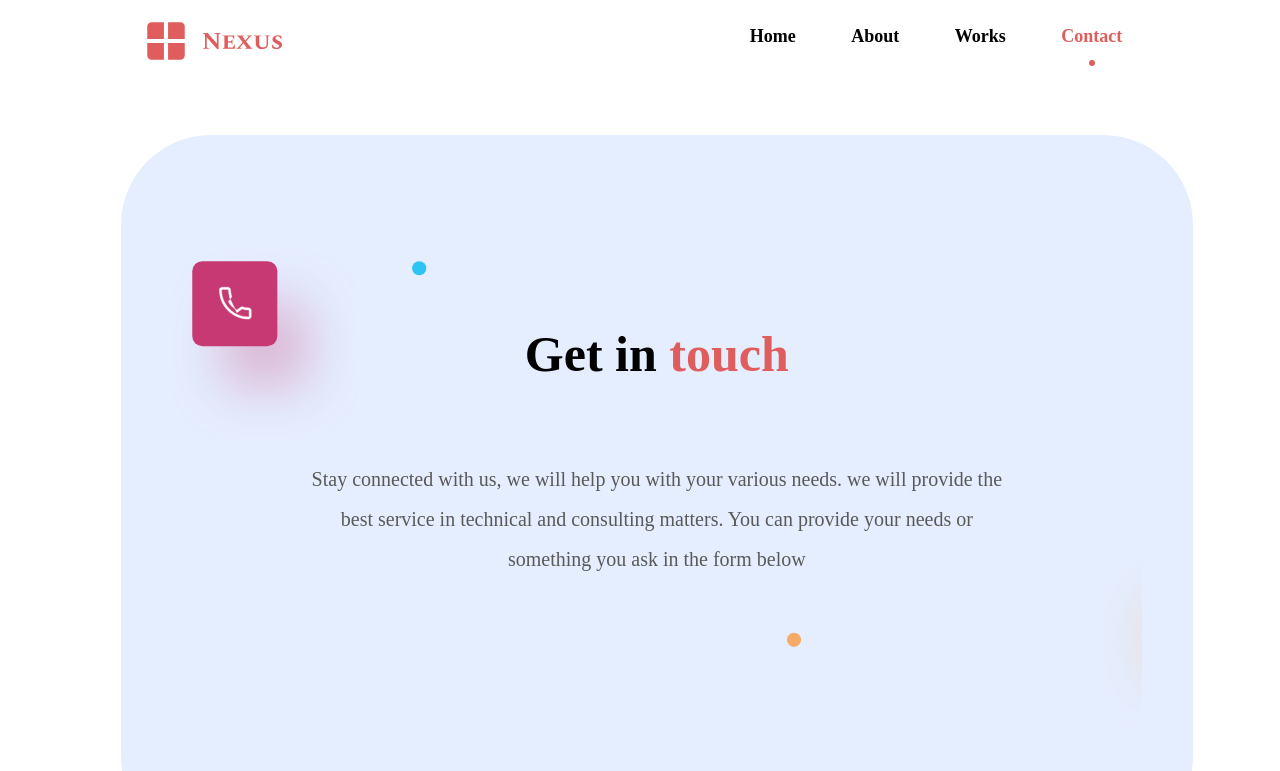
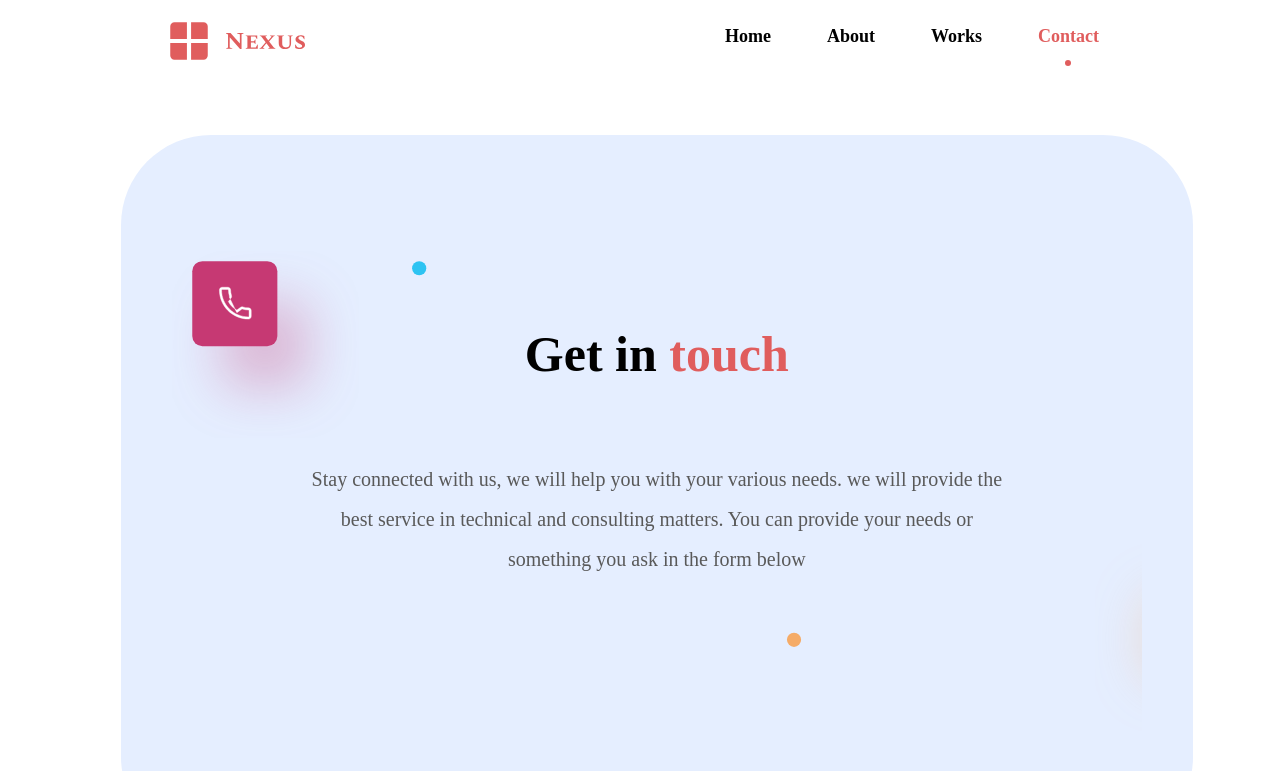
Before and after one commit to auscode/brochure-website, a React (Vite) app: page /contact in a window 1280 px wide. Shown: the top 771 px of the page. Built offline with nearby package versions, Linux system fonts and the light colour scheme; a web font is replaced by a local one.

Commit message:
navigation bar fixed

```diff
--- a/src/pages/About/index.jsx
+++ b/src/pages/About/index.jsx
@@ -26,7 +26,7 @@ const AboutPage = () => {
                   <div></div>
                 </div>
               </div>
-              <div className="flex flex-row sm:hidden items-start justify-between pt-[7px] w-[38%]">
+              <div className="flex flex-row sm:hidden items-start justify-between pt-[7px] w-2/5">
                 <Text
                   className="common-pointer text-black-900 text-lg"
                   size="txtSourceSansProBold18Black900"
--- a/src/pages/Contact/index.jsx
+++ b/src/pages/Contact/index.jsx
@@ -17,7 +17,7 @@ const ContactPage = () => {
       <div className="bg-white-A700 flex flex-col font-sourcesanspro gap-[54px] items-start justify-start mx-auto w-full">
         <div className="flex flex-col items-center w-full">
           <header className="flex items-center justify-center md:px-5 w-full">
-            <div className="flex flex-row md:gap-10 items-center justify-between mx-auto my-[15px] w-[78%]">
+            <div className="flex flex-row md:gap-10 items-center justify-between ml-[164px] mr-[181px] my-[15px] w-[76%]">
               <div className="header-row ">
                 <Img
                   className="h-[50px]"
@@ -30,7 +30,7 @@ const ContactPage = () => {
                   <div></div>
                 </div>
               </div>
-              <div className="flex flex-row sm:hidden items-start justify-between pr-[7px] pt-[7px] w-[39%]">
+              <div className="flex flex-row sm:hidden items-start justify-between pt-[7px] w-2/5">
                 <Text
                   className="common-pointer text-black-900 text-lg"
                   size="txtSourceSansProBold18Black900"
@@ -52,7 +52,7 @@ const ContactPage = () => {
                 >
                   Works
                 </Text>
-                <div className="flex flex-col gap-2.5 items-center justify-start mr-2.5">
+                <div className="flex flex-col gap-2.5 items-center justify-start">
                   <Text
                     className="text-lg text-red-401"
                     size="txtSourceSansProBold18"
--- a/src/pages/Homepage/index.jsx
+++ b/src/pages/Homepage/index.jsx
@@ -25,8 +25,8 @@ const HomepagePage = () => {
                 <div></div>
               </div>
             </div>
-            <div className="flex flex-row sm:hidden items-start justify-between pl-[7px] pt-[7px] w-2/5">
-              <div className="flex flex-col gap-2.5 items-center justify-start ml-[18px]">
+            <div className="flex flex-row sm:hidden items-start justify-between pt-[7px] w-2/5">
+              <div className="flex flex-col gap-2.5 items-center justify-start">
                 <Text
                   className="text-lg text-red-401"
                   size="txtSourceSansProBold18"
--- a/src/pages/Works/index.jsx
+++ b/src/pages/Works/index.jsx
@@ -26,7 +26,7 @@ const WorksPage = () => {
                 <div></div>
               </div>
             </div>
-            <div className="flex flex-row sm:hidden items-start justify-between pt-[7px] w-[38%]">
+            <div className="flex flex-row sm:hidden items-start justify-between pt-[7px] w-2/5">
               <Text
                 className="common-pointer text-black-900 text-lg"
                 size="txtSourceSansProBold18Black900"
```
